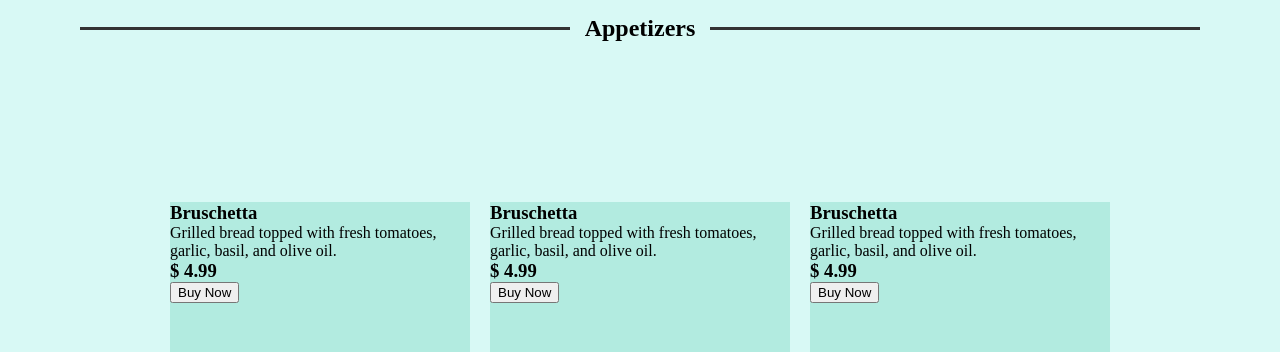
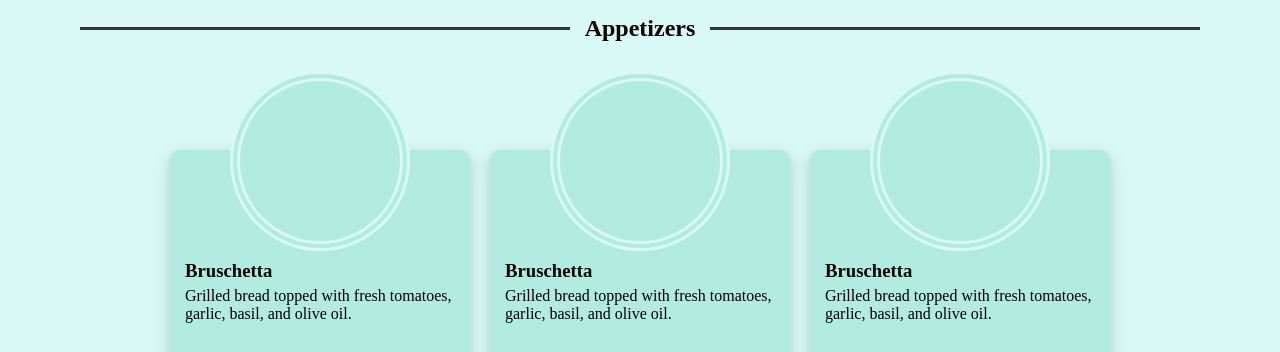
Before and after one commit to aish8la/Restaurant-Page-TOP, a website built with webpack: page src/template.html in a window 1280 px wide. Shown: the part 158-510 px from the top of the page. Built offline with nearby package versions, Linux system fonts and the light colour scheme.

Commit message:
add styling for menu items

```diff
--- a/src/style.css
+++ b/src/style.css
@@ -133,6 +133,7 @@ nav {
     background-color: var(--hero-background);
     height: 100%;
     padding-top: 20px;
+    padding-bottom: 30px;
 }
 
 .menu-cat {
@@ -176,10 +177,68 @@ nav {
     align-content: center;
 }
 
+
+
 .menu-item {
     background-color: var(--background-color);
-    width: 100%;/*dummy sizes*/
-    height: 60%;/*dummy*/
+    border-radius: 10px;
+    width: 100%;
+    height: 75%;
+    padding: 110px 15px 15px 15px;
+    position: relative;
+    box-shadow: 0 4px 8px rgba(0, 0, 0, 0.1), 0 6px 20px rgba(0, 0, 0, 0.1);
+    transition: transform 0.2s ease-in-out, box-shadow 0.2s ease-in-out;
+}
+
+.menu-item:hover {
+    transform: translateY(-5px);
+    box-shadow: 0 8px 16px rgba(0, 0, 0, 0.15), 0 12px 40px rgba(0, 0, 0, 0.15);
+}
+
+.menu-item-img {
+    border-radius: 50%;
+    background-color: var(--background-color);
+    border: 10px double var(--hero-background);
+    width: 60%;
+    aspect-ratio: 1 / 1;
+    top: -30%;
+    left: 50%;
+    transform: translateX(-50%);
+    position: absolute;
+    z-index: 10;
+}
+
+.menu-item-buy-btn {
+    background-color: var(--text-color);
+    border: none;
+    border-radius: 8px;
+    padding: 12px 20px;
+    color: #fff;
+    font-size: 1rem;
+    font-weight: 600;
+    text-align: center;
+    cursor: pointer;
+    box-shadow: 0 4px 6px rgba(0, 0, 0, 0.1);
+    transition: box-shadow 0.2s ease-in-out;
+    position: absolute;
+    right: 15px;
+    bottom: 15px;
+}
+
+.menu-item-buy-btn:hover {
+    box-shadow: 0 6px 12px rgba(0, 0, 0, 0.15);
+    background-color: var(--highlight-color);
+}
+
+.menu-item-amnt {
+    position: absolute;
+    bottom: 15px;
+    font-weight: 700;
+    font-size: 2rem;
+}
+
+.menu-item p {
+    margin: 5px 0;
 }
 
 /* footer styles */
```
